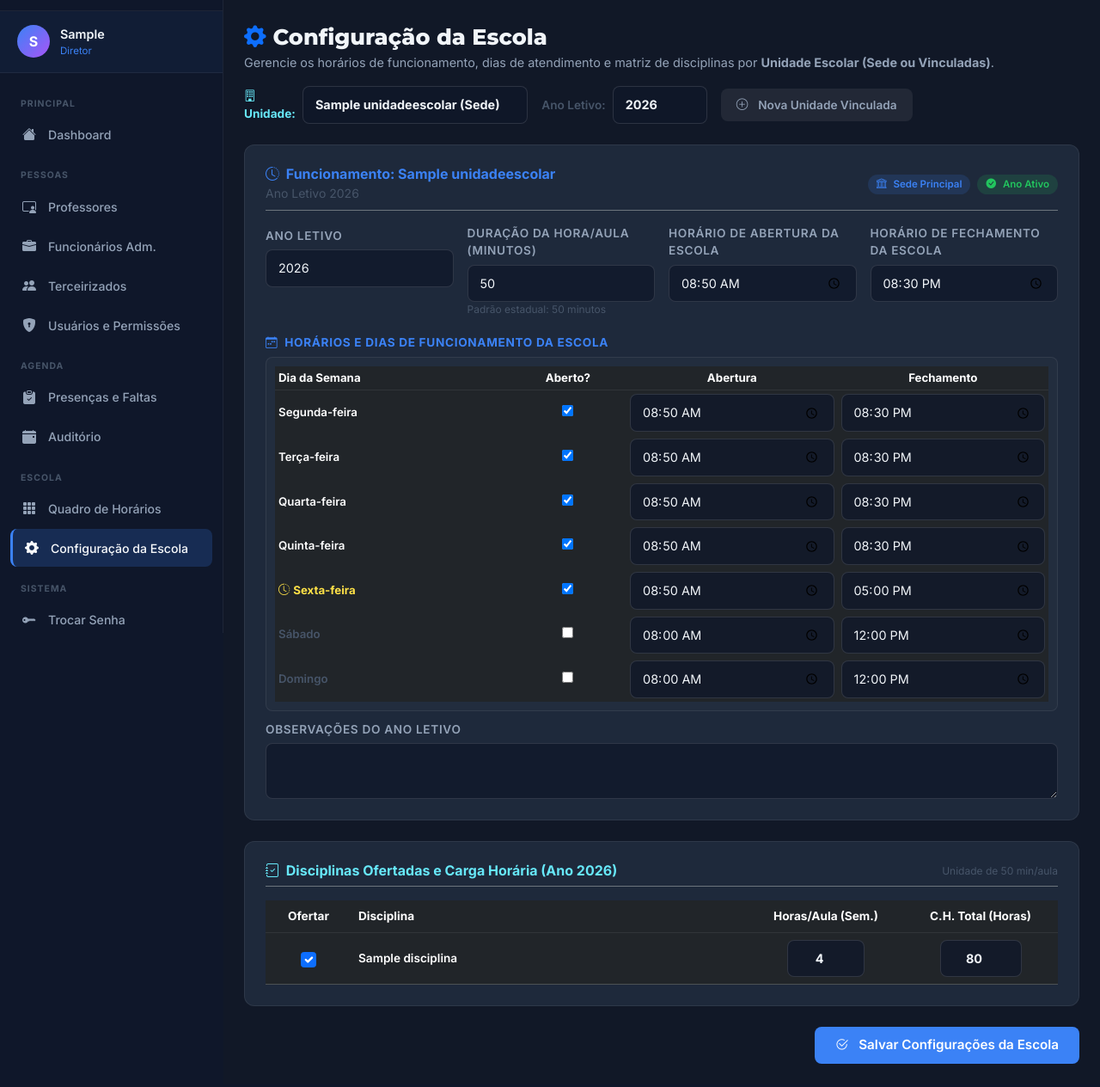
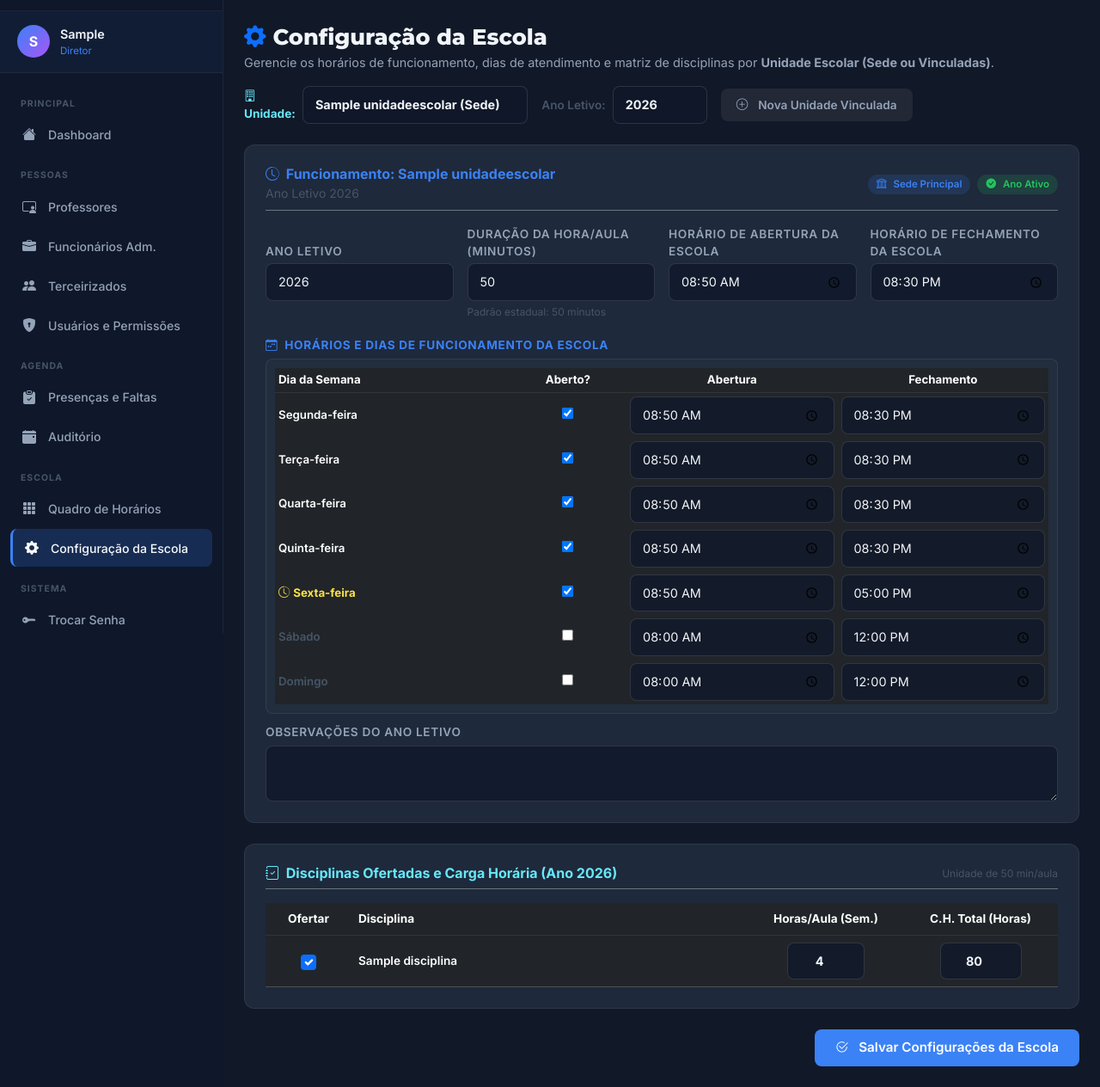
Before and after one commit to professorsilvio-alt/ceja-orientacao, a Django app: page /professores/configuracao/ in a window 1280 px wide. Shown: the part 64-1328 px from the top of the page at 86% size. Before the commit the page ends 1301 px from the top, so only its background shows below. Run offline with Django 5.2, Linux system fonts and the light colour scheme; a user stored in the database is signed in; tables that the repository leaves empty hold one stand-in row (values such as "Sample post").

Commit message:
Alinha horizontalmente as caixas de entrada de configuracao da escola

```diff
--- a/templates/professores/configuracao_escola.html
+++ b/templates/professores/configuracao_escola.html
@@ -80,21 +80,21 @@
 
         <div class="row g-3">
           <div class="col-md-3 col-sm-6">
-            <label class="form-label" style="font-size:0.85rem; font-weight:600;">Ano Letivo</label>
+            <label class="form-label mb-1" style="font-size:0.85rem; font-weight:600; min-height:2.6rem; display:flex; align-items:flex-end;">Ano Letivo</label>
             {{ form.ano_letivo }}
           </div>
           <div class="col-md-3 col-sm-6">
-            <label class="form-label" style="font-size:0.85rem; font-weight:600;">Duração da Hora/Aula (Minutos)</label>
+            <label class="form-label mb-1" style="font-size:0.85rem; font-weight:600; min-height:2.6rem; display:flex; align-items:flex-end;">Duração da Hora/Aula (Minutos)</label>
             {{ form.duracao_hora_aula }}
-            <small style="color:var(--text-muted); font-size:0.75rem; display:block;">Padrão estadual: 50 minutos</small>
+            <small style="color:var(--text-muted); font-size:0.75rem; display:block; margin-top:4px;">Padrão estadual: 50 minutos</small>
           </div>
 
           <div class="col-md-3 col-sm-6">
-            <label class="form-label" style="font-size:0.85rem; font-weight:600;">Horário de Abertura da Escola</label>
+            <label class="form-label mb-1" style="font-size:0.85rem; font-weight:600; min-height:2.6rem; display:flex; align-items:flex-end;">Horário de Abertura da Escola</label>
             {{ form.horario_abertura }}
           </div>
           <div class="col-md-3 col-sm-6">
-            <label class="form-label" style="font-size:0.85rem; font-weight:600;">Horário de Fechamento da Escola</label>
+            <label class="form-label mb-1" style="font-size:0.85rem; font-weight:600; min-height:2.6rem; display:flex; align-items:flex-end;">Horário de Fechamento da Escola</label>
             {{ form.horario_fechamento }}
           </div>
 
```
